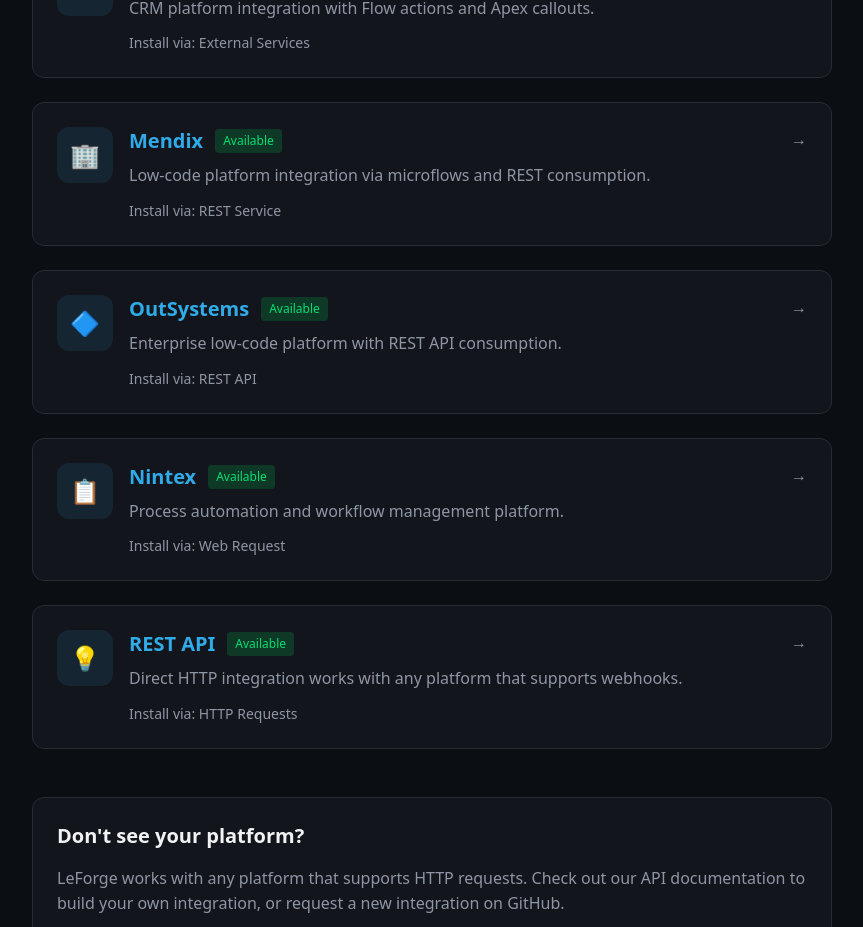
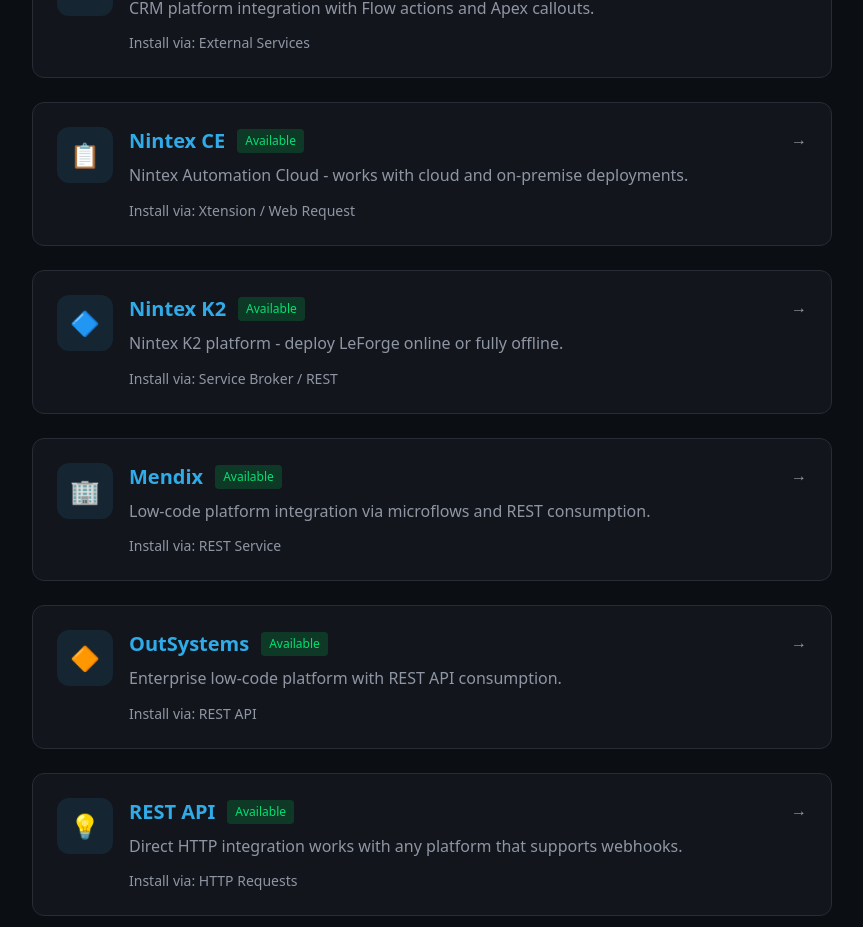
Before and after one commit to LeForgeio/website, a Next.js app: page /docs/integrations in a window 1280 px wide. Shown: the part 840-1767 px from the top of the page, without its empty margins (272-1135 px from the left). Built offline with nearby package versions, Linux system fonts and the light colour scheme.

Commit message:
Add Nintex CE and Nintex K2 integrations (cloud & on-prem)

```diff
--- a/src/app/docs/integrations/page.tsx
+++ b/src/app/docs/integrations/page.tsx
@@ -2,7 +2,7 @@
 
 export const metadata = {
   title: "Integrations - LeForge",
-  description: "Connect LeForge to n8n, Power Automate, ServiceNow, Salesforce, and more.",
+  description: "Connect LeForge to n8n, Power Automate, ServiceNow, Nintex, Salesforce, and more.",
 };
 
 const integrations = [
@@ -43,6 +43,24 @@
     docLink: "/docs/integrations/salesforce",
   },
   {
+    id: "nintex-ce",
+    name: "Nintex CE",
+    icon: "📋",
+    description: "Nintex Automation Cloud - works with cloud and on-premise deployments.",
+    status: "Available",
+    installMethod: "Xtension / Web Request",
+    docLink: "/docs/integrations/nintex-ce",
+  },
+  {
+    id: "nintex-k2",
+    name: "Nintex K2",
+    icon: "🔷",
+    description: "Nintex K2 platform - deploy LeForge online or fully offline.",
+    status: "Available",
+    installMethod: "Service Broker / REST",
+    docLink: "/docs/integrations/nintex-k2",
+  },
+  {
     id: "mendix",
     name: "Mendix",
     icon: "🏢",
@@ -54,20 +72,11 @@
   {
     id: "outsystems",
     name: "OutSystems",
-    icon: "🔷",
+    icon: "🔶",
     description: "Enterprise low-code platform with REST API consumption.",
     status: "Available",
     installMethod: "REST API",
     docLink: "/docs/integrations/outsystems",
-  },
-  {
-    id: "nintex",
-    name: "Nintex",
-    icon: "📋",
-    description: "Process automation and workflow management platform.",
-    status: "Available",
-    installMethod: "Web Request",
-    docLink: "/docs/integrations/nintex",
   },
   {
     id: "rest-api",
--- a/src/app/layout.tsx
+++ b/src/app/layout.tsx
@@ -15,8 +15,8 @@
 
 export const metadata: Metadata = {
   title: "LeForge - Self-Hosted AI & Compute Platform",
-  description: "Extend n8n, Power Automate, ServiceNow, and more with powerful AI, cryptography, math, and data processing capabilities. Self-hosted on your own infrastructure.",
-  keywords: "workflow automation, n8n, servicenow, power automate, self-hosted, AI, LLM, microservices, docker",
+  description: "Extend n8n, Power Automate, ServiceNow, Nintex, and more with powerful AI, cryptography, math, and data processing capabilities. Self-hosted on your own infrastructure.",
+  keywords: "workflow automation, n8n, servicenow, nintex, power automate, self-hosted, AI, LLM, microservices, docker",
 };
 
 function Header() {
--- a/src/app/page.tsx
+++ b/src/app/page.tsx
@@ -17,6 +17,8 @@
   { icon: "⚡", name: "Power Automate", desc: "Custom connectors" },
   { icon: "🎫", name: "ServiceNow", desc: "Flow Designer" },
   { icon: "☁️", name: "Salesforce", desc: "Flow actions" },
+  { icon: "📋", name: "Nintex CE", desc: "Cloud & on-prem" },
+  { icon: "🔷", name: "Nintex K2", desc: "Cloud & on-prem" },
   { icon: "🏢", name: "Mendix", desc: "Microflows" },
   { icon: "💡", name: "Any HTTP", desc: "REST API" },
 ];
@@ -47,7 +49,7 @@
           </h1>
 
           <p className="text-xl text-muted max-w-2xl mx-auto mb-10">
-            LeForge extends n8n, Power Automate, ServiceNow, and more with powerful AI, cryptography, math, and data processing capabilities. Deploy on your own infrastructure.
+            LeForge extends n8n, Power Automate, ServiceNow, Nintex, and more with powerful AI, cryptography, math, and data processing capabilities. Deploy on your own infrastructure.
           </p>
 
           <div className="flex flex-wrap gap-4 justify-center mb-12">
@@ -68,6 +70,7 @@
               <span title="n8n">🔄</span>
               <span title="Power Automate">⚡</span>
               <span title="ServiceNow">🎫</span>
+              <span title="Nintex">📋</span>
               <span title="Salesforce">☁️</span>
               <span title="Mendix">🏢</span>
             </div>
@@ -161,7 +164,7 @@
             <p className="text-muted text-lg">Pre-built nodes and modules for popular workflow automation platforms.</p>
           </div>
 
-          <div className="grid grid-cols-2 md:grid-cols-3 lg:grid-cols-6 gap-4">
+          <div className="grid grid-cols-2 md:grid-cols-4 lg:grid-cols-8 gap-4">
             {platforms.map((platform) => (
               <div key={platform.name} className="bg-card border border-border rounded-xl p-6 text-center hover:border-primary transition-colors">
                 <div className="text-4xl mb-3">{platform.icon}</div>
```
